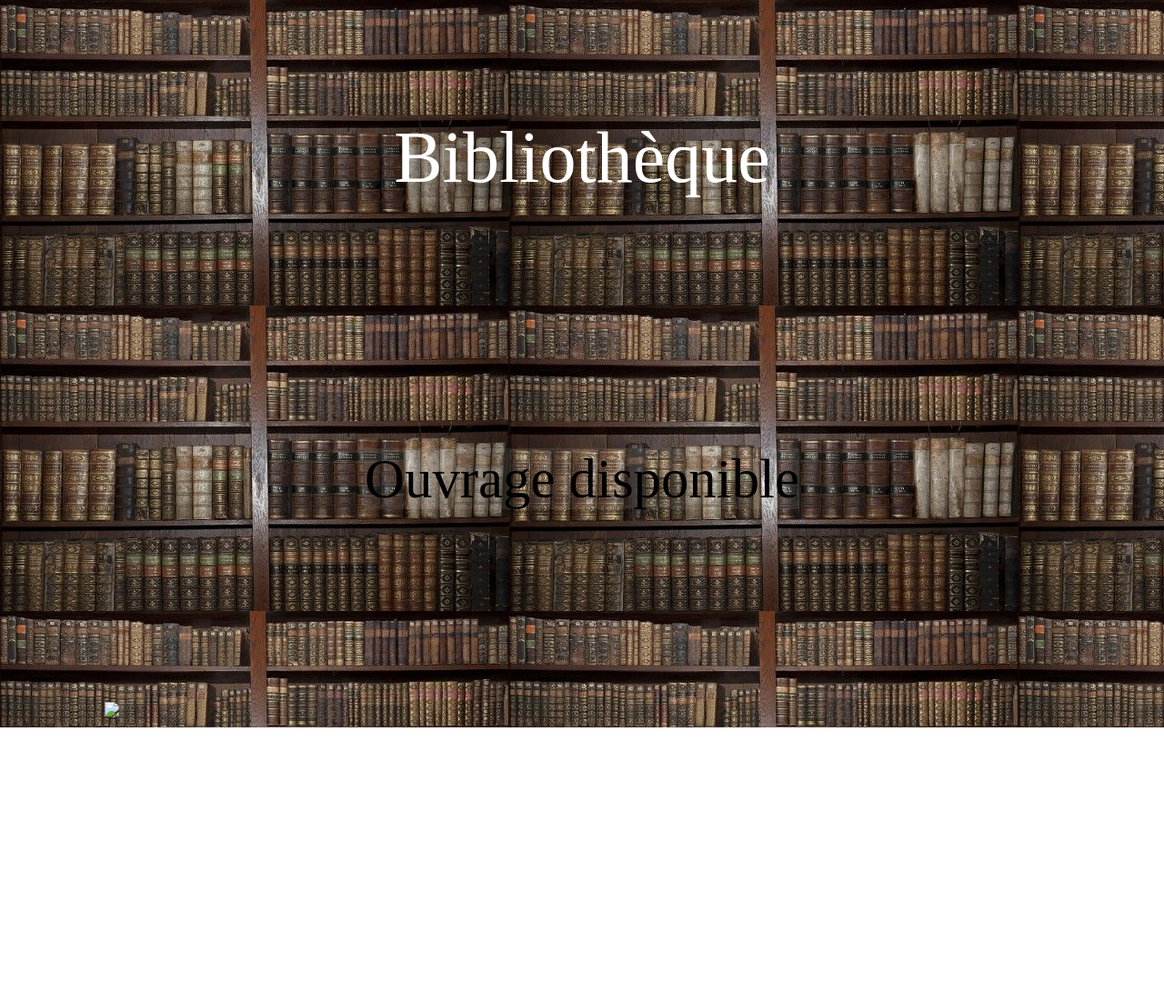
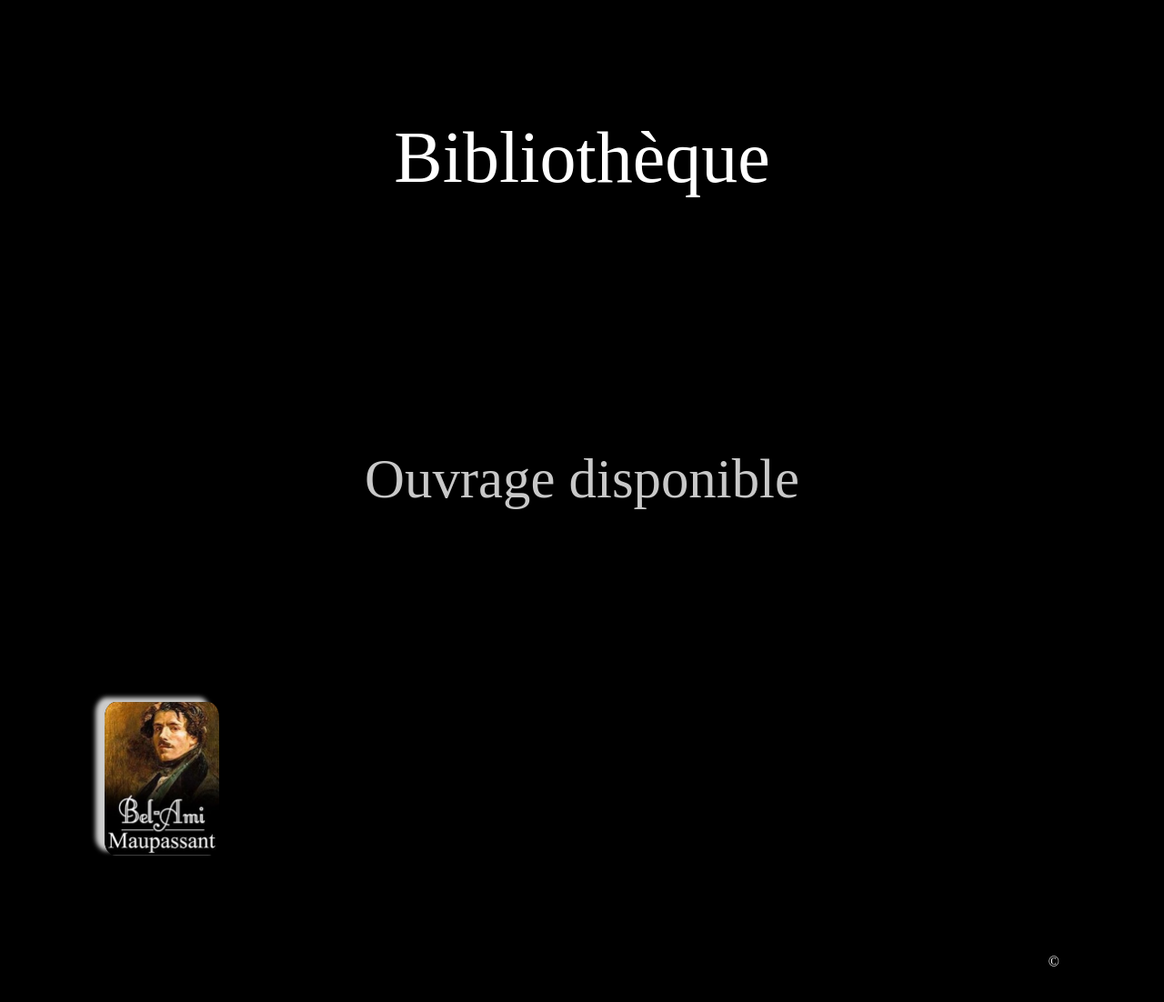
Before and after one commit to Mathy4502/Site48h, a plain HTML site: page pLibrary.html in a window 1280 px wide. Shown: the whole page at 91% size. Before the commit the page ends 800 px from the top, so only its background shows below. Drawn offline with Linux system fonts and the light colour scheme.

Commit message:
Changement code

```diff
--- a/index.css
+++ /dev/null
@@ -1,10 +0,0 @@
-body {
-    width: 82%;
-    color:black;
-    background-color:white;
-    background-image:url(./Images/bibltest.jpg);
-    margin: auto;
-    text-align: center;
-    padding-top: 10%;
-    padding-bottom: 10%;
-}
--- a/pLibrary.css
+++ b/pLibrary.css
@@ -1,10 +1,28 @@
 body {
     color:black;
-    background-color:white;
-    background-image:url(./Images/biblt2.jpg);
+    background-color:black;
     padding-top: 10%;
+    padding-bottom: 10%;
     width: 82%;
     margin: auto;
+}
+
+footer {
+    margin-top: 10%;
+    color: white;
+    text-align: right;
+}
+
+t1 {
+    font-size: 500%;
+    margin: 5%;
+    color: white;
+}
+
+t3 {
+    font-size: 380%;
+    margin: 5%;
+    color: rgb(200, 200, 200);
 }
 
 #title{
@@ -14,4 +32,14 @@ body {
 .imgcover{
     width: 12%;
     height: auto;
+    border-radius: 10%;
+    box-shadow : -10px -5px 5px rgba(255, 255, 255, 0.8);
 }
+
+#divtitle{
+    margin-bottom: 26%;
+}
+
+#divinfsdp{
+    margin-top: 20%;
+}
--- a/pLibrary.html
+++ b/pLibrary.html
@@ -5,18 +5,22 @@
     <meta name="viewport" content="width=device-width, initial-scale=1.0">
     <meta http-equiv="X-UA-Compatible" content="ie=edge">
     <link rel="stylesheet" href="pLibrary.css" />
-    <link rel="stylesheet" href="presentation.css" />
     <title>Bibliothèque</title>
 </head>
 <body>
     <div id="title">
         <div id="divtitle">
-            <t1 class="text_">Bibliothèque</t1>
+            <t1>Bibliothèque</t1>
         </div>
-        <t3 class="text_" id="inftext">Ouvrage disponible</t3>
+        <t3>Ouvrage disponible</t3>
     </div>
     <div id="divinfsdp">
-        <img class="imgcover" src="./Images/Bel-Ami Maupassant.jpg" />
+        <a href="pText.html">
+            <img src="./Images/Bel-Ami Maupassant.jpg" onclick="" style="cursor:pointer;" class="imgcover"/>
+        </a>
     </div>
 </body>
+<footer>
+    <p>©</p>
+</footer>
 </html>
--- a/presentation.css
+++ b/presentation.css
@@ -1,3 +1,17 @@
+body {
+    width: 82%;
+    color:black;
+    background-color:black;
+    margin: auto;
+    text-align: center;
+    padding-top: 10%;
+}
+
+footer {
+    margin-top: 10%;
+    text-align: right;
+}
+
 t1 {
     font-size: 500%;
     margin: 5%;
@@ -6,6 +20,7 @@ t1 {
 t3 {
     font-size: 380%;
     margin: 5%;
+    color: rgb(200, 200, 200);
 }
 
 .textpres{
@@ -13,19 +28,13 @@ t3 {
 }
 
 #divtitle{
-    margin-bottom: 26%;
+    margin-bottom: 20%;
 }
 
 .text_{
     color: white;
-    background-color: rgba(0, 0, 0, 0.1);
 }
 
-#inftext{
-    color: black;
-    background-color: rgba(255, 255, 255, 0.08);
+.divtextbook{
+    margin-top: 10%;
 }
-
-#divinfsdp{
-    margin-top: 20%;
-}
```
Also changed, not shown: pText.html (added, +22 -0 lines), Images/Bel-Ami Maupassant.jpg (added), Images/biblt2.jpg (deleted), Images/biblt3.jpg (deleted), Images/bibltest.jpg (deleted), pText.css (added).
